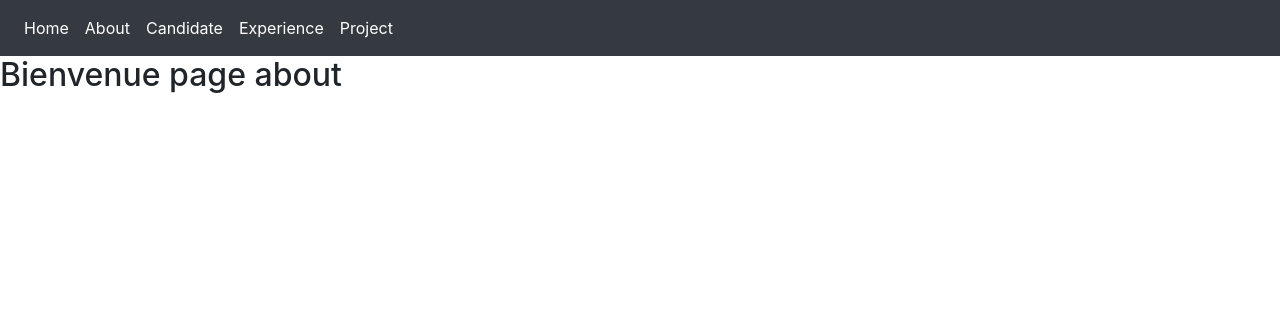
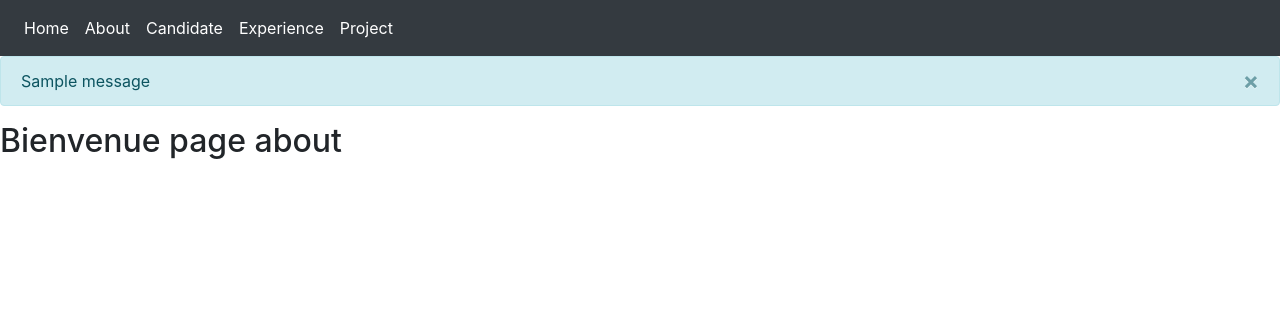
Before and after one commit to charly-boisson/TP-exo-python, a Flask app: page /about in a window 1280 px wide. Shown: the top 316 px of the page. Run offline with Flask 2, Linux system fonts and the light colour scheme; one stand-in notice (Sample message) is shown; some libraries are stand-ins or nearby versions.

Commit message:
add block info flash

```diff
--- a/templates/layout.html
+++ b/templates/layout.html
@@ -6,6 +6,18 @@
 </head>
 <body>
   {% include 'navigation.html' %}
+  {% with infos = get_flashed_messages(category_filter=["info"]) %}
+    {% if infos %}
+      {% for message in infos %}
+        <div class="alert alert-info alert-dismissible" role="alert">
+          <button type="button" class="close" data-dismiss="alert"aria-label="Close">
+            <span aria-hidden="true">&times;</span>
+          </button>
+          {{message}}
+        </div>
+      {% endfor %}
+    {% endif %}
+  {% endwith %}
   <div id="container">
     {% block content %}
     {% endblock %}
```
